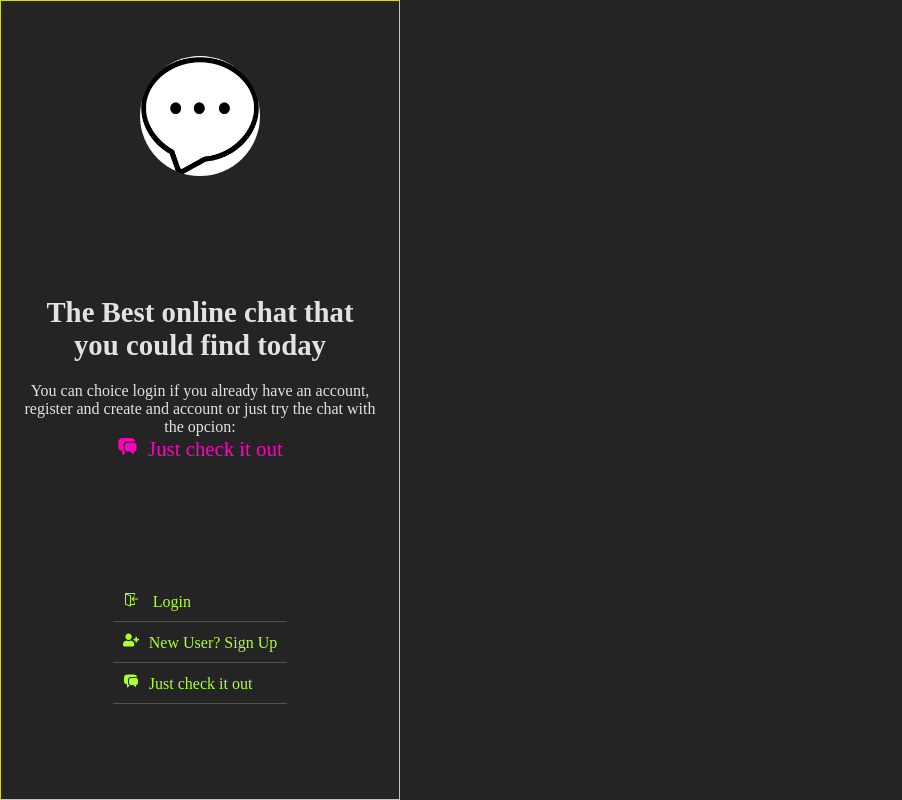
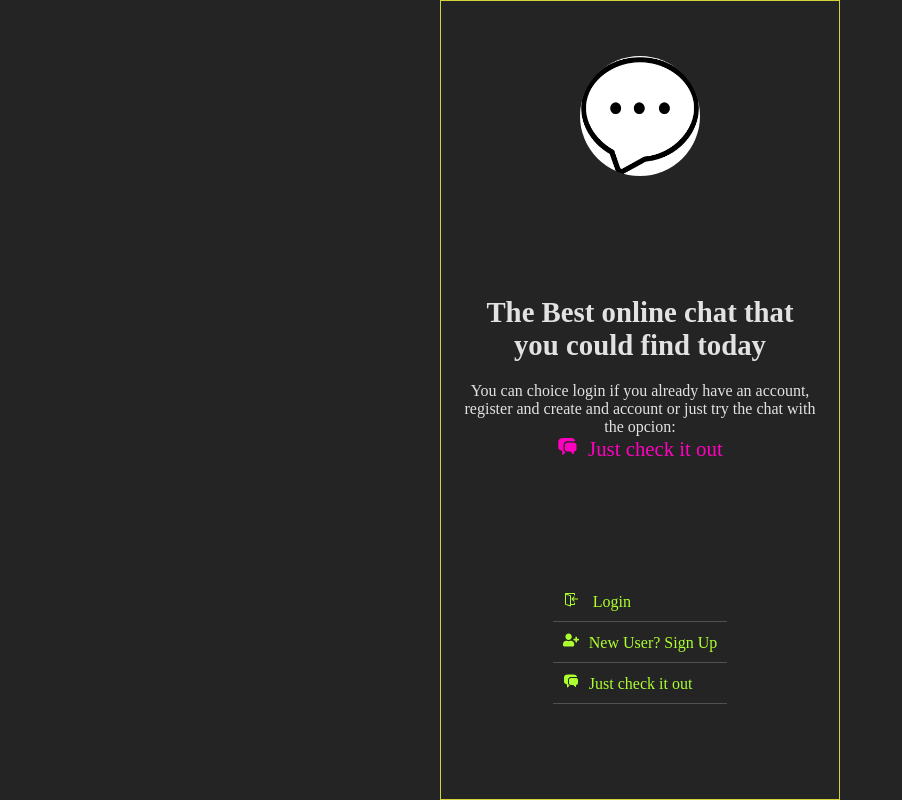
Before and after one commit to AngelDarco/chat-app, a React (Vite) app: page / in a window 1280 px wide. Shown: the whole page, without its empty margins (0-902 px from the left). Built offline with nearby package versions, Linux system fonts and the light colour scheme; no server answers.

Commit message:
:lipstick: some global styles added

```diff
--- a/src/App.css
+++ b/src/App.css
@@ -8,6 +8,13 @@
     padding: 0;
     box-sizing: border-box;
 }
+
+body{
+    display: flex;
+    align-items: center;
+    justify-content: center;
+}
+
 .loader{
     position: absolute;
     top: 50%;
--- a/src/pages/profile/profileconfig/profilecongif.module.css
+++ b/src/pages/profile/profileconfig/profilecongif.module.css
@@ -5,6 +5,7 @@
     display: flex;
     flex-direction: column;
     justify-content: flex-end;
+    position: relative;
 }
 
 .sectionProfileConfig {
```
